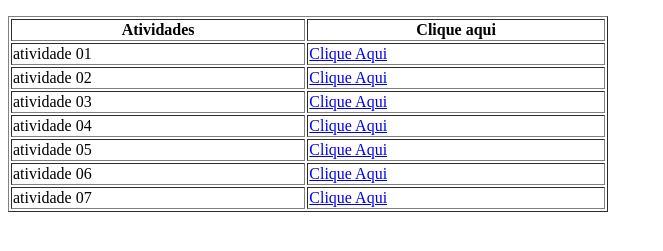
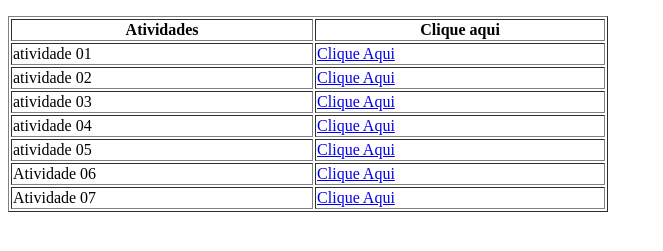
Before and after one commit to ifpizonasul/antoniofrancisco, a plain HTML site: page index.html in a window 1280 px wide. Shown: the part 105-356 px from the top of the page, without its empty margins (0-663 px from the left). Drawn offline with Linux system fonts and the light colour scheme.

Commit message:
ifpi
ifpi

```diff
--- a/index.html
+++ b/index.html
@@ -56,13 +56,13 @@
 		</tr>
 
 		<tr>
-			<td>atividade 06</td>
+			<td>Atividade 06</td>
 			<td>
 				<a href="atividade06/index.html"> Clique Aqui</a>
 			</td>
 		</tr>
 		<tr>
-			<td>atividade 07</td>
+			<td>Atividade 07</td>
 			<td>
 				<a href="atividade07/index.html"> Clique Aqui</a>
 			</td>
```
